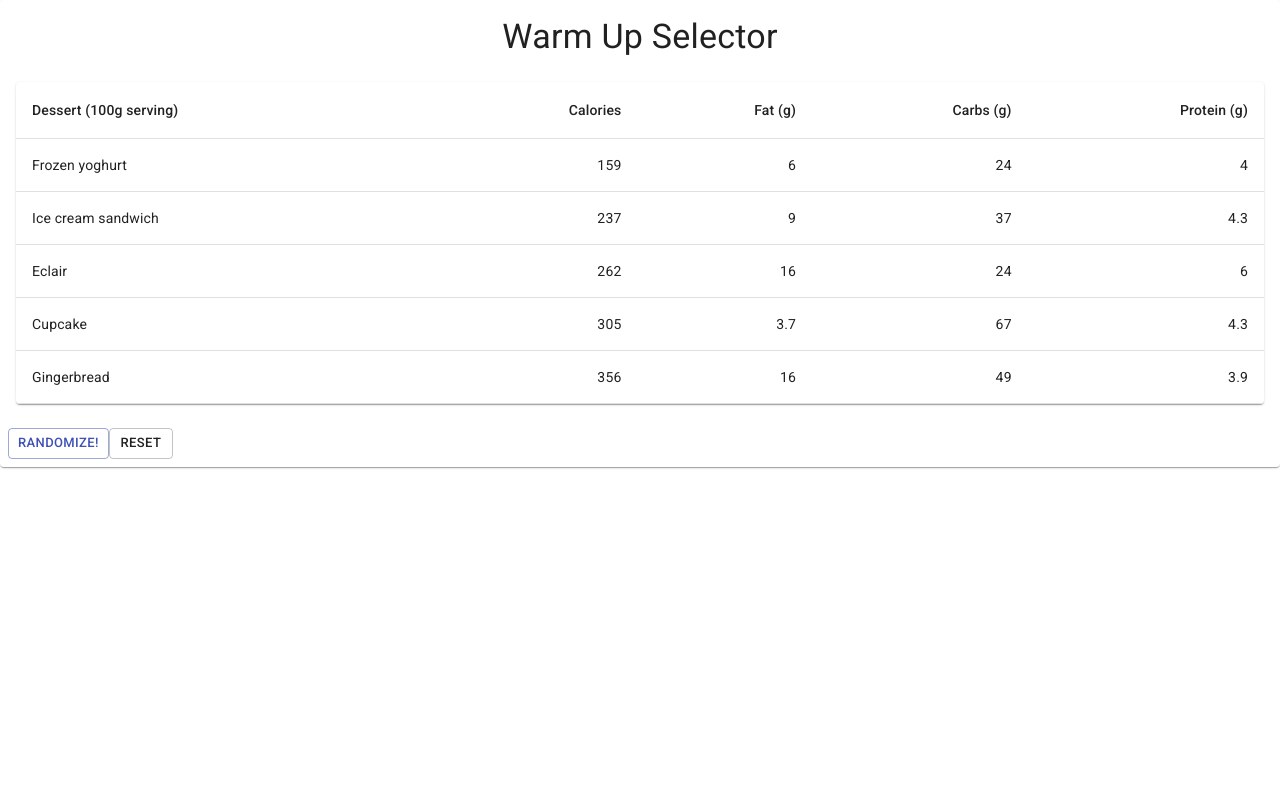
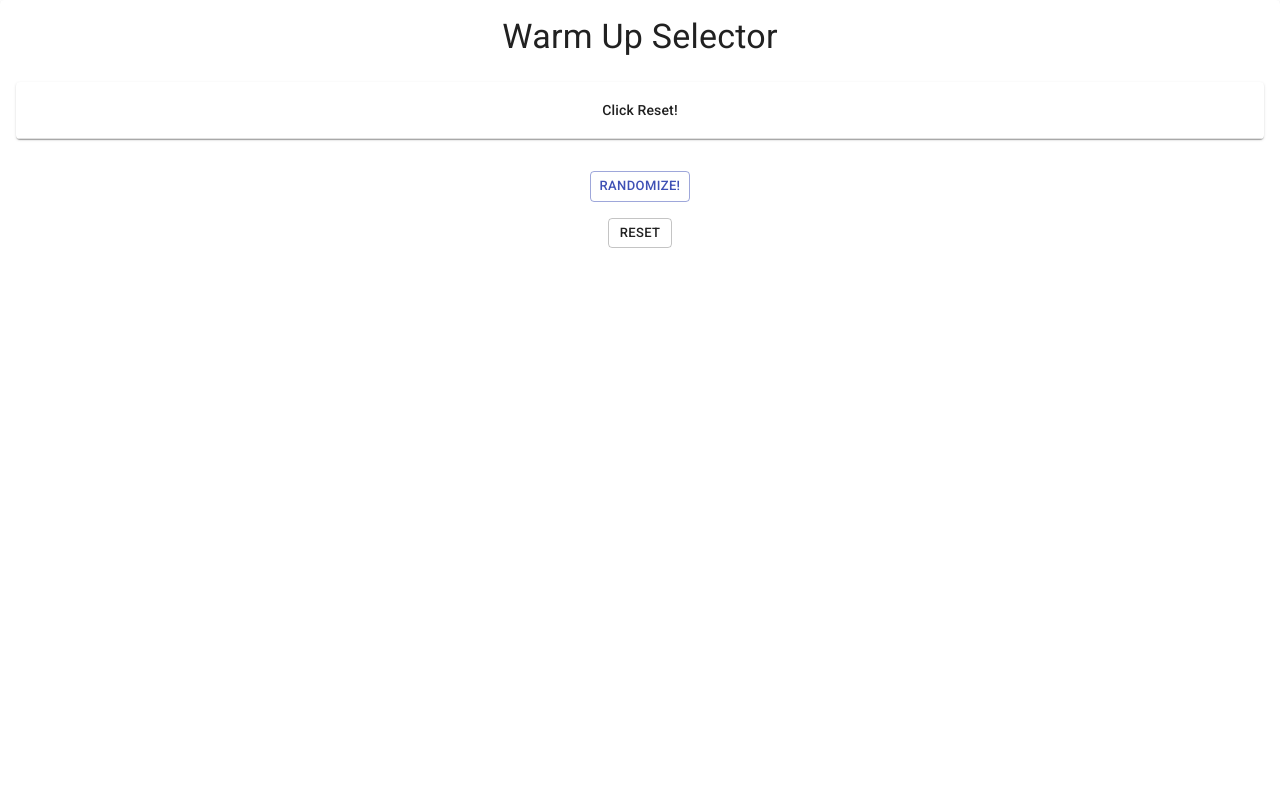
Before and after one commit to kenjikamimura/WarmUpSelector, a React (Create React App) app: page / in a window 1280 px wide. Shown: the top 800 px of the page. Built offline with nearby package versions, Linux system fonts and the light colour scheme.

Commit message:
App looking better, SelectedPieces implemented

```diff
--- a/src/App.tsx
+++ b/src/App.tsx
@@ -12,16 +12,15 @@ import Typography from "@material-ui/core/Typography";
 import SelectedPieces from "./SelectedPieces";
 
 import lang from "./constants/en";
-import { Box } from "@material-ui/core";
+import { Grid } from "@material-ui/core";
 
 const useStyles = makeStyles(theme => ({
   card: {
-    minWidth: 275
+    minWidth: 275,
+    minHeight: 1000
   },
-  bullet: {
-    display: "inline-block",
-    margin: "0 2px",
-    transform: "scale(0.8)"
+  button: {
+    margin: theme.spacing(1)
   },
   title: {
     fontSize: 14
@@ -30,27 +29,56 @@ const useStyles = makeStyles(theme => ({
 
 function App() {
   const classes = useStyles();
+
+  const [selectedPieces, setSelectedPieces] = React.useState([] as any);
+  // const [currentBookOne, setCurrentBookOne] = useState(bookOne);
+  const [reset, setReset] = React.useState(true);
+
+  const generateRandomPieces = () => {
+    setReset(false);
+    setSelectedPieces(["buttonCLicked"]);
+  };
+
+  const resetSongPool = () => {
+    setSelectedPieces([]);
+    // setCurrentBookOne(bookOne);
+    setReset(true);
+  };
+
   return (
-    // <Container maxWidth="sm">
     <Card className={classes.card}>
       <CardContent>
         <Typography variant="h4" component="h2" align="center">
-          {lang.appName}
+          {lang.APP_NAME}
         </Typography>
-        <SelectedPieces />
+        <SelectedPieces selectedPieces={selectedPieces} reset={reset} />
       </CardContent>
       <CardActions>
-        <Box>
-          <Button size="small" variant="outlined" color="primary">
-            {lang.randomize}
-          </Button>
-          <Button size="small" variant="outlined">
-            {lang.reset}
-          </Button>
-        </Box>
+        <Grid container={true} direction="column" alignItems="center">
+          <Grid item={true}>
+            <Button
+              size="small"
+              variant="outlined"
+              color="primary"
+              className={classes.button}
+              onClick={generateRandomPieces}
+            >
+              {lang.RANDOMIZE}
+            </Button>
+          </Grid>
+          <Grid item={true}>
+            <Button
+              size="small"
+              variant="outlined"
+              className={classes.button}
+              onClick={resetSongPool}
+            >
+              {lang.RESET_BUTTON}
+            </Button>
+          </Grid>
+        </Grid>
       </CardActions>
     </Card>
-    // </Container>
   );
 }
 
--- a/src/SelectedPieces.tsx
+++ b/src/SelectedPieces.tsx
@@ -7,6 +7,8 @@ import TableHead from "@material-ui/core/TableHead";
 import TableRow from "@material-ui/core/TableRow";
 import Paper from "@material-ui/core/Paper";
 
+import lang from "./constants/en";
+
 const useStyles = makeStyles((theme: Theme) =>
   createStyles({
     root: {
@@ -15,54 +17,47 @@ const useStyles = makeStyles((theme: Theme) =>
       overflowX: "auto"
     },
     table: {
-      minWidth: 650
+      minWidth: 300
     }
   })
 );
 
-function createData(
-  name: string,
-  calories: number,
-  fat: number,
-  carbs: number,
-  protein: number
-) {
-  return { name, calories, fat, carbs, protein };
+function createData(name: string) {
+  return { name };
 }
 
 const rows = [
-  createData("Frozen yoghurt", 159, 6.0, 24, 4.0),
-  createData("Ice cream sandwich", 237, 9.0, 37, 4.3),
-  createData("Eclair", 262, 16.0, 24, 6.0),
-  createData("Cupcake", 305, 3.7, 67, 4.3),
-  createData("Gingerbread", 356, 16.0, 49, 3.9)
+  createData("Frozen yoghurt"),
+  createData("Ice cream sandwich"),
+  createData("Eclair")
 ];
 
-export default function SimpleTable() {
+interface IProps {
+  selectedPieces: string[];
+  reset: boolean;
+}
+
+export default function SelectedPieces({ selectedPieces, reset }: IProps) {
   const classes = useStyles();
 
   return (
     <Paper className={classes.root}>
       <Table className={classes.table}>
         <TableHead>
+          {reset ? (
             <TableRow>
-            <TableCell>Dessert (100g serving)</TableCell>
-            <TableCell align="right">Calories</TableCell>
-            <TableCell align="right">Fat&nbsp;(g)</TableCell>
-            <TableCell align="right">Carbs&nbsp;(g)</TableCell>
-            <TableCell align="right">Protein&nbsp;(g)</TableCell>
+              <TableCell align="center">{lang.CLICK_RESET}</TableCell>
             </TableRow>
+          ) : null}
         </TableHead>
         <TableBody>
-          {rows.map(row => (
+          {reset
+            ? null
+            : rows.map(row => (
                 <TableRow key={row.name}>
-              <TableCell component="th" scope="row">
+                  <TableCell component="th" scope="row" align="center">
                     {row.name}
                   </TableCell>
-              <TableCell align="right">{row.calories}</TableCell>
-              <TableCell align="right">{row.fat}</TableCell>
-              <TableCell align="right">{row.carbs}</TableCell>
-              <TableCell align="right">{row.protein}</TableCell>
                 </TableRow>
               ))}
         </TableBody>
--- a/src/constants/en.tsx
+++ b/src/constants/en.tsx
@@ -1,7 +1,8 @@
 const lang = {
-  appName: "Warm Up Selector",
-  randomize: "Randomize!",
-  reset: "Reset"
+  APP_NAME: "Warm Up Selector",
+  RANDOMIZE: "Randomize!",
+  RESET_BUTTON: "Reset",
+  CLICK_RESET: "Click Reset!"
 };
 
 export default lang;
```
Lines whose indentation alone changed are shown as unchanged.
